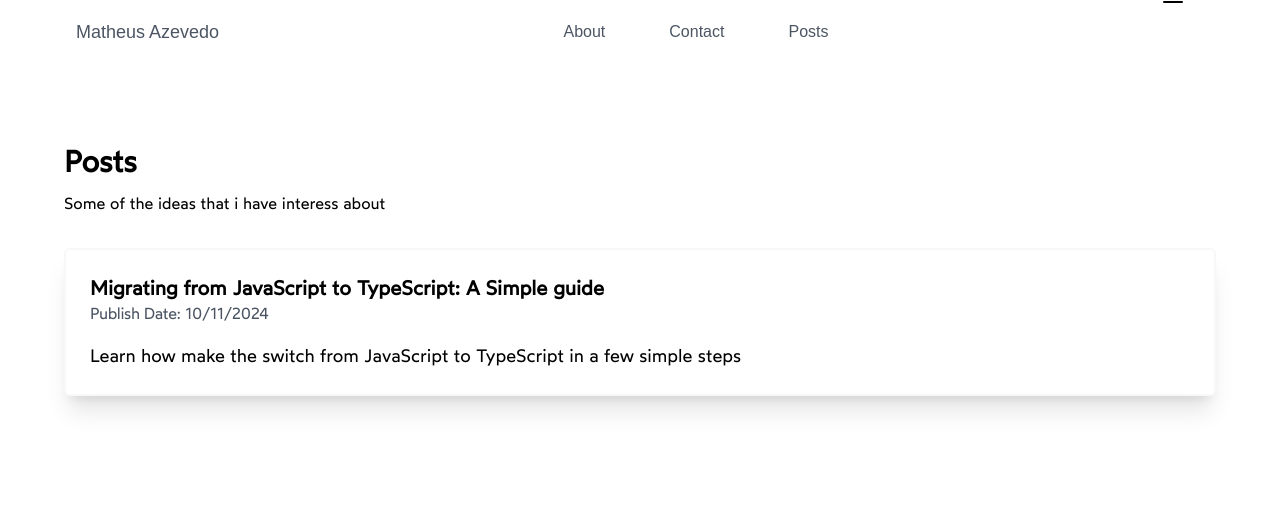
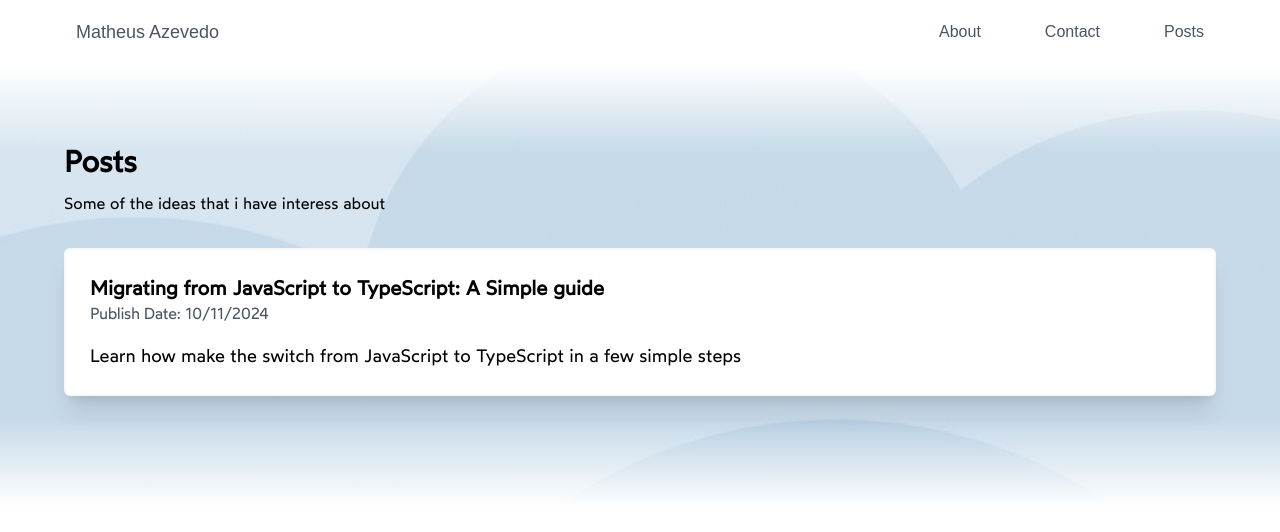
Before and after one commit to mattherique/web-portfolio, a Next.js app: page /posts in a window 1280 px wide. Shown: the top 532 px of the page. Built offline with nearby package versions, Linux system fonts and the light colour scheme.

Commit message:
fix: adjustment for background image

```diff
--- a/src/app/contact/layout.tsx
+++ b/src/app/contact/layout.tsx
@@ -1,4 +1,7 @@
+// Libs
 import React from "react";
+
+// UI Components
 import Navbar from "@/ui/Navbar";
 
 export default function Layout({ children }: { children: React.ReactNode }) {
--- a/src/app/globals.css
+++ b/src/app/globals.css
@@ -226,15 +226,15 @@ body {
   transition-delay: 1500ms;
 }
 
-.image-background{
+.image-background {
   background:
-    linear-gradient(to bottom, white, rgba(255, 255, 255, 0) 20%), /* Top gradient */
-    linear-gradient(to top, white, rgba(255, 255, 255, 0) 20%),  /* Bottom gradient */
-    url('/cartoon-cloud.jpg'); /* Background image */
-  background-size: cover; /* Ensures the image covers the entire background */
-  background-position: center; /* Centers the image */
-  background-repeat: no-repeat; /* Prevents tiling */
-  animation: parallax 10s infinite alternate;
+    linear-gradient(to bottom, white, rgba(255, 255, 255, 0) 20%),
+    linear-gradient(to top, white, rgba(255, 255, 255, 0) 20%),
+    url('/cartoon-cloud.jpg');
+  /* background-size: cover; */
+  background-position: center;
+  background-repeat: no-repeat;
+  animation: parallax 10s infinite alternate ease-in-out;
 }
 
 .nav-animation{
--- a/src/app/posts/layout.tsx
+++ b/src/app/posts/layout.tsx
@@ -1,6 +1,9 @@
+// Libs
 import React from "react";
+import { Metadata } from "next";
+
+// Ui
 import Navbar from "@/ui/Navbar";
-import { Metadata } from "next";
 
 export const metadata: Metadata = {
   title: "Matheus | Posts",
--- a/src/app/posts/page.tsx
+++ b/src/app/posts/page.tsx
@@ -1,18 +1,8 @@
-
-// import { allPosts } from "contentlayer/generated"
-
 import AllPosts from "../components/posts/all-posts";
 
 export default function Page() {
     return (
-        // <div className='w-full h-full flex flex-col justify-center gap-y-20'>
-        //     <div className='mx-auto max-w-3xl xl:max-w-6xl'>
-        //         <div className='w-[100%] mt-7'>
-
-        //         </div>
-        //     </div>
-        // </div>
-        <div className='w-full flex justify-center'>
+        <div className='w-full flex justify-center image-background'>
             <div className='flex flex-col mx-4 xl:mx-auto w-full max-w-3xl xl:max-w-6xl font-[family-name:var(--font-wotfard)] justify-center text-black my-10 lg:my-20'>
                 <h1 className='text-black text-3xl font-semibold'>Posts</h1>
                 <p className='text-black mt-3'>{"Some of the ideas that i have interess about"}</p>
--- a/src/ui/MainPage.tsx
+++ b/src/ui/MainPage.tsx
@@ -34,7 +34,7 @@ const MainPage = () => {
 
     return (
         <>
-            <div className='w-full h-full flex flex-col justify-center gap-y-20 image-background'>
+            <div className='w-full h-[calc(100vh-4rem)] flex flex-col gap-y-20 image-background'>
                 <div className='mx-4 xl:mx-auto max-w-3xl xl:max-w-6xl'>
                     <div className='w-auto xl:w-[70%]'>
                         <h1 className='text-5xl mt-20 text-animation text-black font-semibold'>{"Hey! I'm Mathew, a software developer"}</h1>
--- a/src/ui/MarkdownContent.tsx
+++ b/src/ui/MarkdownContent.tsx
@@ -1,6 +1,8 @@
+// Hooks
+import { useMDXComponent } from "next-contentlayer/hooks"
+
+// Libs
 import React from 'react';
-
-import { useMDXComponent } from "next-contentlayer/hooks"
 import { Post } from 'contentlayer/generated';
 
 const MarkdownContent = ({post} : {post: Post}) => {
--- a/src/ui/Navbar.tsx
+++ b/src/ui/Navbar.tsx
@@ -1,7 +1,5 @@
 import Link from 'next/link'
 import React from 'react'
-
-import { FiMenu } from "react-icons/fi";
 
 const Navbar = () => {
 
@@ -18,14 +16,6 @@ const Navbar = () => {
                     <Link href="/contact" className='text-gray-600 hover:bg-sky-100 py-2 px-3 rounded-md transition-all'>Contact</Link>
                     <Link href="/posts" className='text-gray-600 hover:bg-sky-100 py-2 px-3 rounded-md transition-all'>Posts</Link>
                 </div>
-                <div>
-                    <FiMenu className='text-black w-6 h-6'/>
-                    <ul>
-                        <li>About</li>
-                        <li>Contact</li>
-                        <li>Posts</li>
-                    </ul>
-                </div>
             </div>
         </nav>
     )
```
Also changed, not shown: public/cartoon-cloud.jpg, public/cartoon-cloud3.jpg (added).
